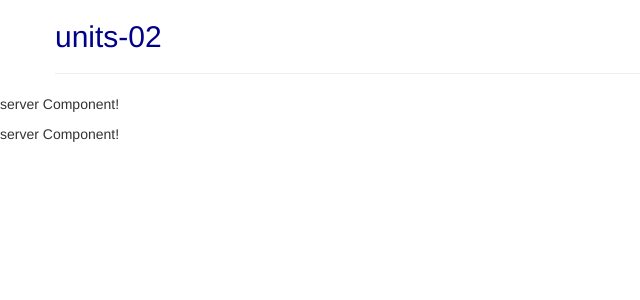
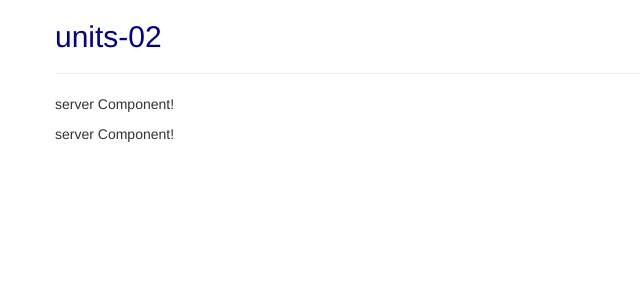
Before and after one commit to TharinduUdara/angular-udemy-course, an Angular app: page / in a window 1280 px wide. Shown: the top 300 px of the page, without its empty margins (0-640 px from the left). Built offline with nearby package versions, Linux system fonts and the light colour scheme.

Commit message:
component selecter change element, attribute, class

```diff
--- a/src/app/app.component.html
+++ b/src/app/app.component.html
@@ -3,6 +3,10 @@
     <div class="col-xs-12"></div>
     <h2>units-02</h2>
     <hr />
+
+    <!-- <app-servers></app-servers>
+    <div app-servers></div> element  change to attribute  -->
+    <!-- element change to class -->
+    <div class="app-servers"></div>
   </div>
 </div>
-<app-servers></app-servers>
--- a/src/app/servers/servers.component.ts
+++ b/src/app/servers/servers.component.ts
@@ -1,7 +1,8 @@
 import { Component } from '@angular/core';
 
 @Component({
-  selector: 'app-servers',
+  //selector: '[app-servers]', // element selector chenge to attribute selector by using []
+  selector: '.app-servers', //element change to class by using .
   //templateUrl: './servers.component.html',
   template: '<app-server></app-server><app-server></app-server>',
   styleUrls: ['./servers.component.scss'],
```
